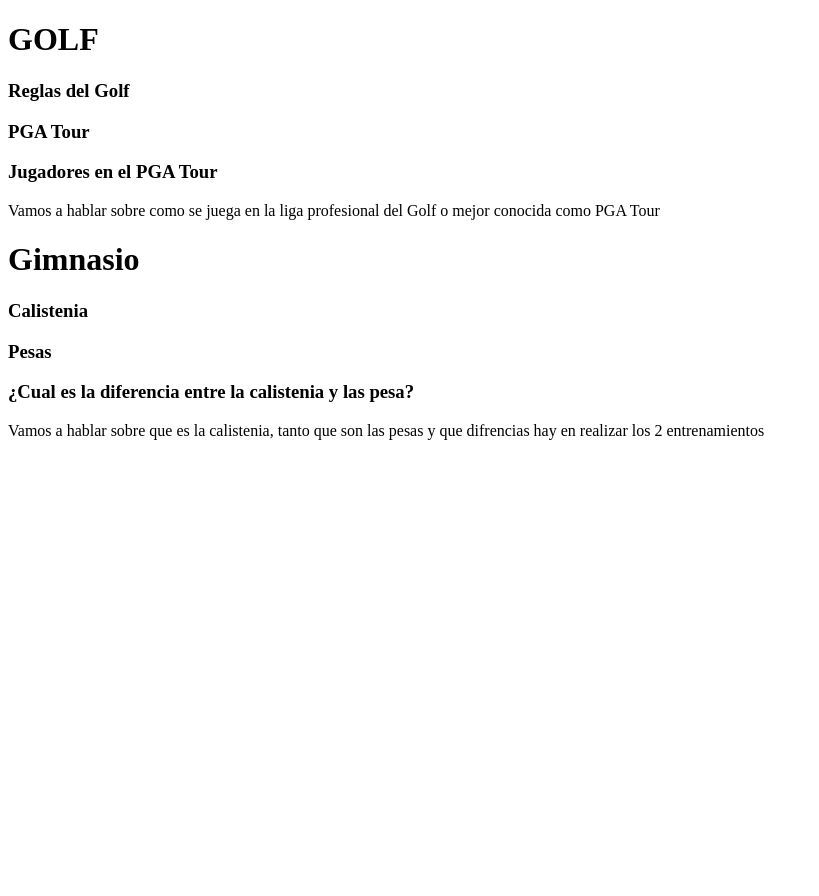
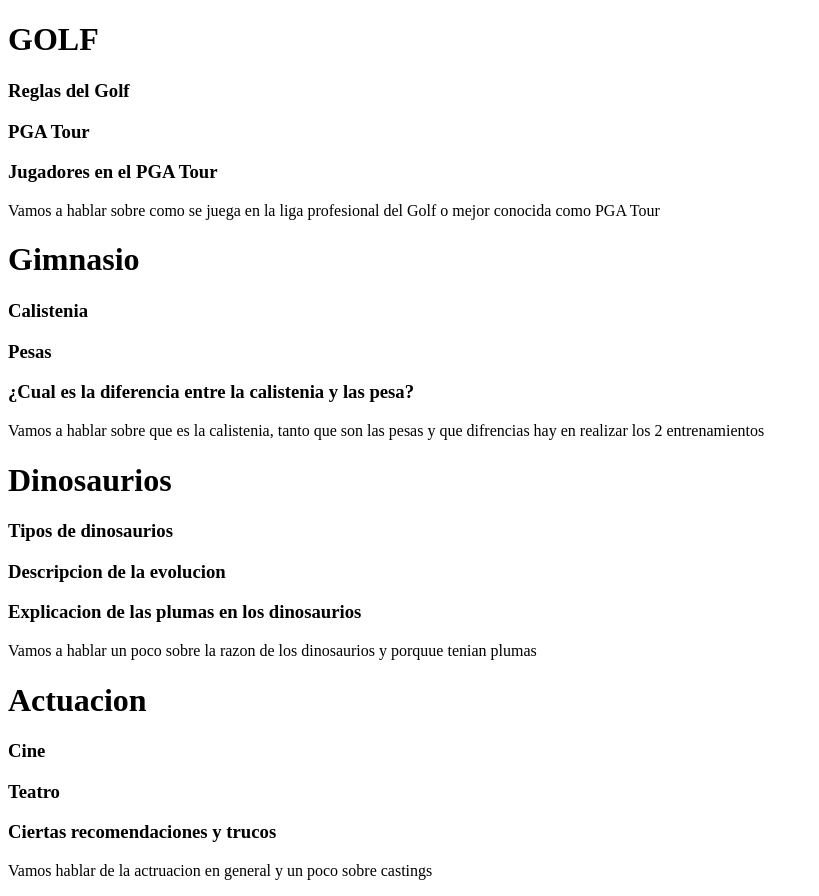
Before and after one commit to IMC2212/112-Martinez-Peniche-blog_del_mundo, a plain HTML site: page Propuestas.html in a window 1280 px wide. Shown: the whole page, without its empty margins (0-819 px from the left). Before the commit the page ends 800 px from the top, so only its background shows below. Drawn offline with Linux system fonts and the light colour scheme.

Commit message:
Dinosaurios y Act

```diff
--- a/Propuestas.html
+++ b/Propuestas.html
@@ -21,5 +21,21 @@
     <h3>¿Cual es la diferencia entre la calistenia y las pesa?</h3>
 </hgroup>
 <p>Vamos a hablar sobre que es la calistenia, tanto que son las pesas y que difrencias hay en realizar los 2 entrenamientos</p>
-    </body>
-</html>
+
+<hgroup>
+    <h1>Dinosaurios</h1>
+    <h3>Tipos de dinosaurios</h3>
+    <h3>Descripcion de la evolucion</h3>
+    <h3>Explicacion de las plumas en los dinosaurios</h3>
+</hgroup>
+<p>Vamos a hablar un poco sobre la razon de los dinosaurios y porquue tenian plumas
+</p>
+<hgroup>
+<h1>Actuacion</h1>
+<h3>Cine</h3>
+<h3>Teatro</h3>
+<h3>Ciertas recomendaciones y trucos</h3>
+</hgroup>
+<p>Vamos hablar de la actruacion en general y un poco sobre castings</p>
+</body>
+ </html>
```
